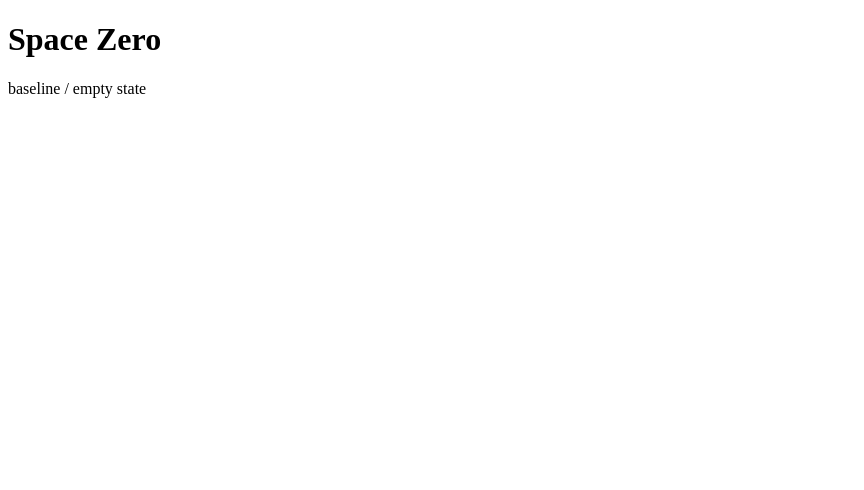
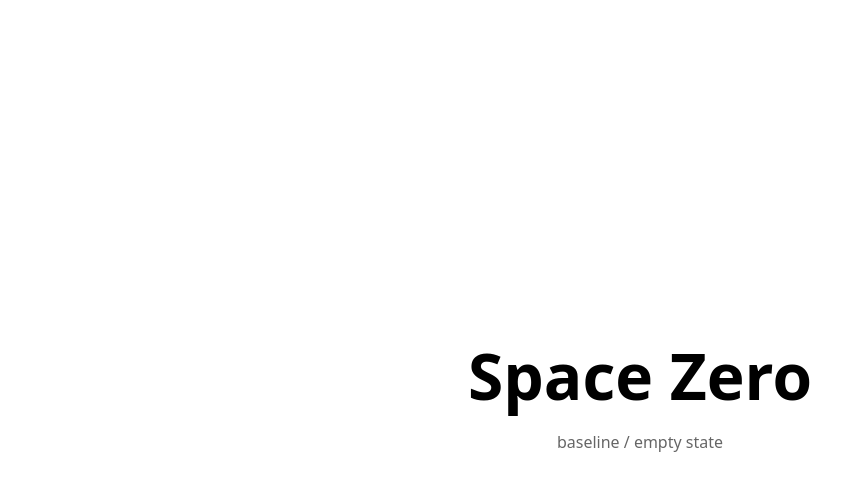
Before and after one commit to OptimumStrike/space0, a plain HTML site: page index.html in a window 1280 px wide. Shown: the whole page, without its empty margins (0-864 px from the left). Drawn offline with Linux system fonts and the light colour scheme.

Commit message:
Refactor HTML structure and add styling

```diff
--- a/index.html
+++ b/index.html
@@ -1,12 +1,48 @@
 <!DOCTYPE html>
 <html lang="en">
 <head>
-  <meta charset="utf-8">
+  <meta charset="utf-8" />
   <title>Space Zero</title>
-  <meta name="description" content="Space Zero — baseline / empty state">
+  <meta name="description" content="Space Zero — baseline / empty state" />
+
+  <style>
+    html, body {
+      height: 100%;
+      margin: 0;
+    }
+
+    body {
+      display: flex;
+      align-items: center;
+      justify-content: center;
+      background: #ffffff;
+      color: #000000;
+      font-family: system-ui, -apple-system, BlinkMacSystemFont,
+                   "Segoe UI", Roboto, Helvetica, Arial, sans-serif;
+    }
+
+    .container {
+      text-align: center;
+    }
+
+    h1 {
+      font-size: clamp(2.5rem, 6vw, 4rem);
+      font-weight: 600;
+      margin: 0;
+    }
+
+    p {
+      margin-top: 0.75rem;
+      font-size: 1rem;
+      opacity: 0.6;
+    }
+  </style>
 </head>
+
 <body>
-  <h1>Space Zero</h1>
-  <p>baseline / empty state</p>
+  <div class="container">
+    <h1>Space Zero</h1>
+    <p>baseline / empty state</p>
+  </div>
 </body>
 </html>
```
